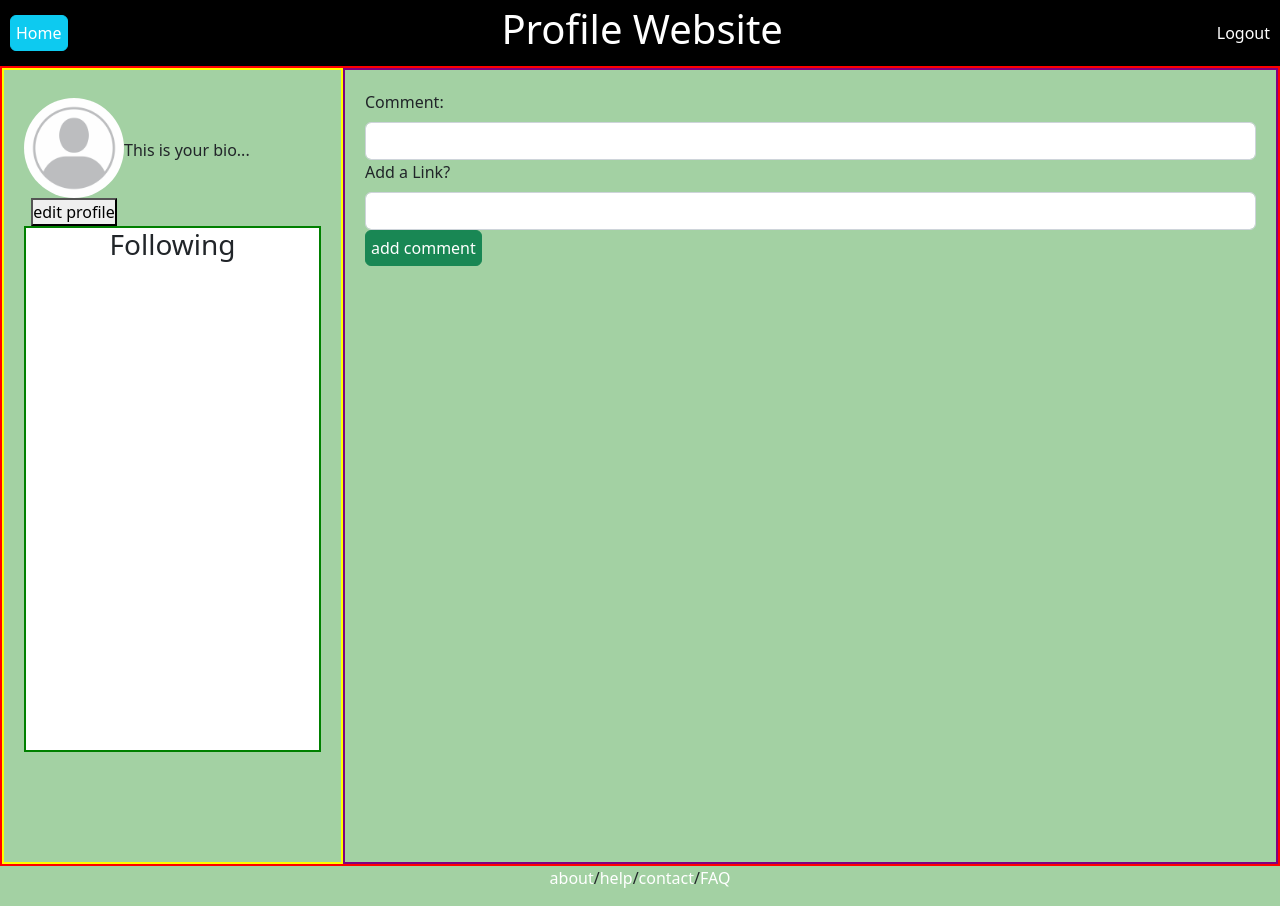
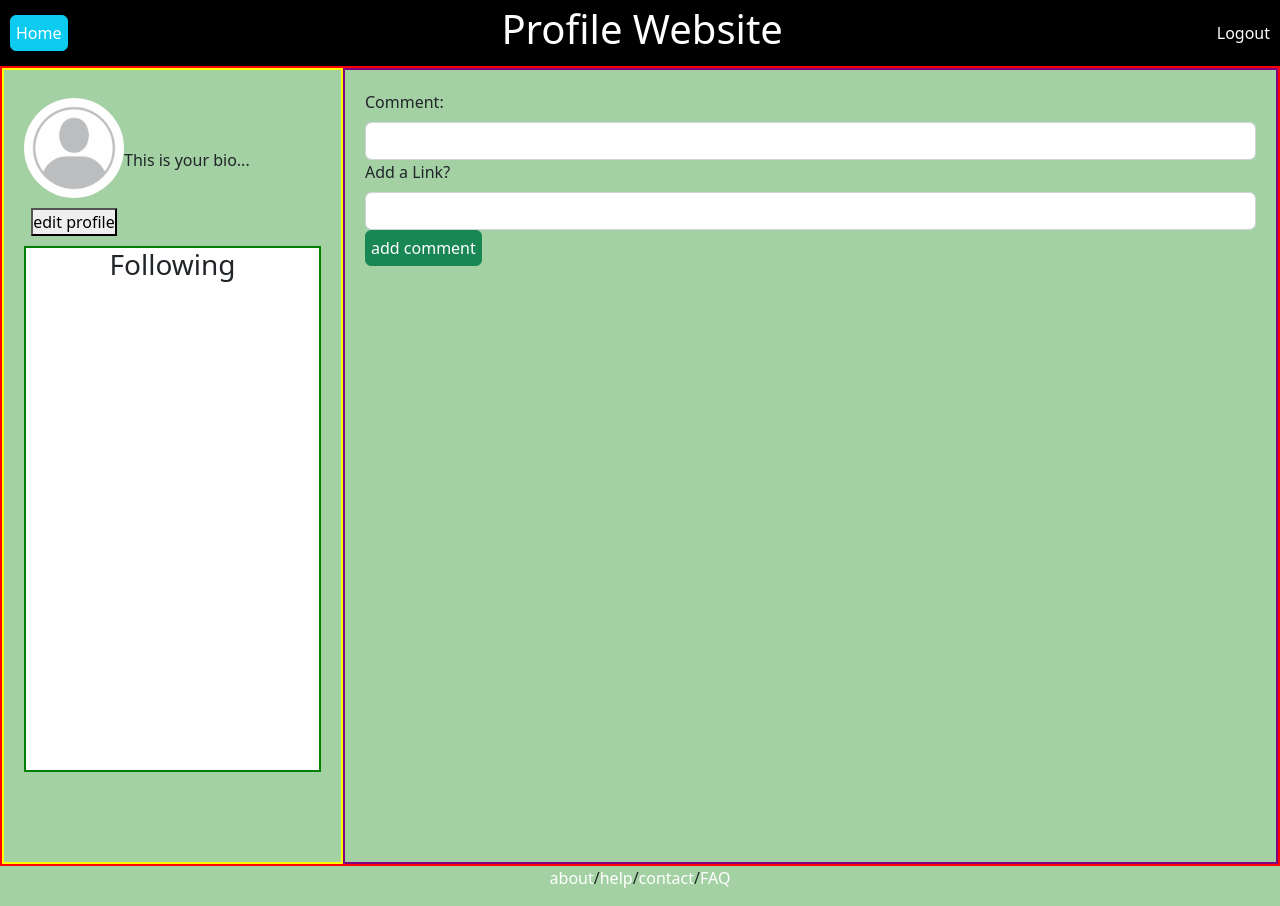
Before and after one commit to albertbravo650/Projects, a Flask app: template python/profile/flask_app/templates/home.html in a window 1280 px wide. Run offline with Flask 3, Linux system fonts and the light colour scheme; the template is opened without the code that fills it, so the values that code supplies are empty.

Commit message:
commit from laptop1 branch, css edits

```diff
--- a/python/profile/flask_app/static/style2.css
+++ b/python/profile/flask_app/static/style2.css
@@ -53,6 +53,11 @@ a {
     border-radius: 50%;
 }
 
+#edit_profile_button {
+    margin-top: 10px;
+    margin-bottom: 10px;
+}
+
 .bottomLeft {
     border: 2px solid green;
     background-color: white;
@@ -65,8 +70,10 @@ a {
     padding: 20px;
 }
 
-.userComments {
+.comments {
     display: flex;
+    align-items: center;
+    margin-top: 15px;
 }
 
 .bottomBar {
--- a/python/profile/flask_app/templates/home.html
+++ b/python/profile/flask_app/templates/home.html
@@ -23,7 +23,7 @@
                     <div class="profileImg">
                         <img class="userImg" src="/static/assets/avatar.jpeg" alt="image_error" width="100" height="100">
                     </div>
-                    <button>edit profile</button>
+                    <button id="edit_profile_button">edit profile</button>
                 </div>
                 <div class="bio">
                     <p>This is your bio...</p>
@@ -52,19 +52,19 @@
                     </div>
                 </form>
             </div>
-            <div class="comments">
+            <div class="commentsBox">
                 {% for comment in all_comments %}
                     {% if comment.text == None %}
-                        <div>
+                        <div class="comments">
 
                         </div>
                     {% elif user.id == comment.user_id %}
-                        <div class="userComments">
+                        <div class="comments">
                             <h3>user comment: {{comment.text}}, {{comment.textLink}}</h3>
                             <a class="btn btn-danger" href="/destroy/{{comment.comment_id}}">delete</a>
                         </div>
                     {% elif user.id != comment.user_id %}
-                        <div>
+                        <div class="comments">
                             <h3>non_user comment: {{comment.text}}, {{comment.textLink}}</h3>
                         </div>
                     {% endif %}
```
